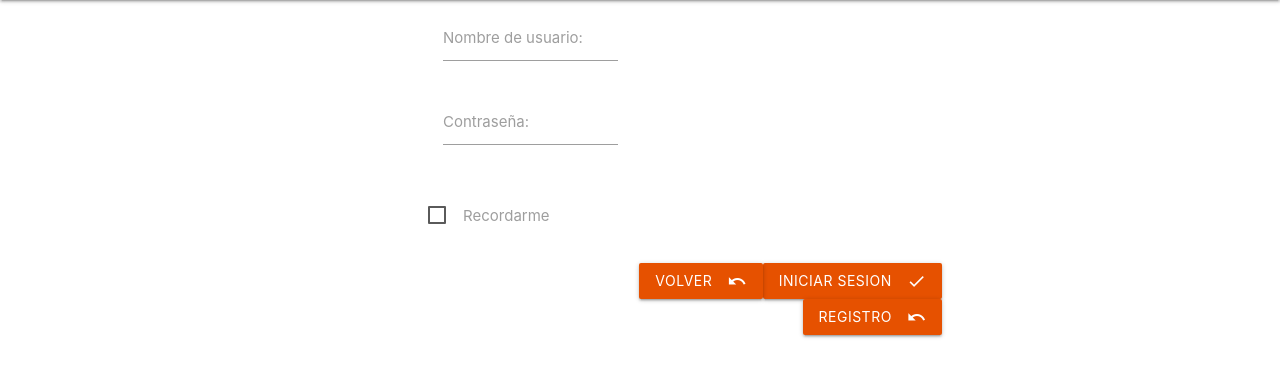
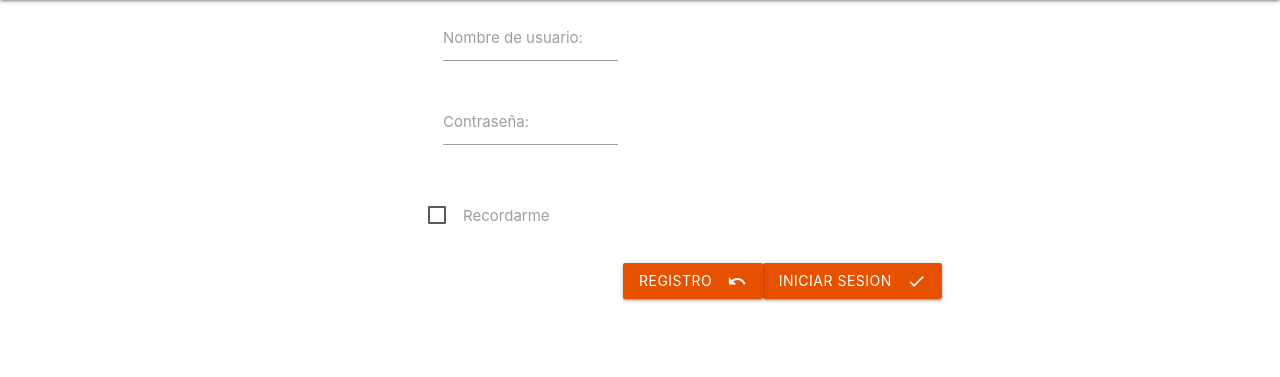
Before and after one commit to MDeBock/CaC-Django, a Django app: page /login in a window 1280 px wide. Shown: the part 64-441 px from the top of the page. Run offline with Django 4.2, Linux system fonts and the light colour scheme.

Commit message:
Guardando cambios

```diff
--- a/ProviRed/templates/proveedores/agregar-factura.html
+++ b/ProviRed/templates/proveedores/agregar-factura.html
@@ -11,7 +11,7 @@
     <form method="post" class="col">
         {% csrf_token %}
         {{ form.as_p }}
-        <button type="submit" class="btn">Agregar Factura</button><a href="{% url "home" %}" class="waves-effect waves-light btn orange darken-4 right"><i
+        <button type="submit" class="btn">Agregar Factura</button><a href="{% url "lista_facturas" %}" class="waves-effect waves-light btn orange darken-4 right"><i
                             class="material-icons left">undo</i>volver</a>
     </form>
 {% endblock %}
--- a/ProviRed/templates/proveedores/factura-form.html
+++ b/ProviRed/templates/proveedores/factura-form.html
@@ -75,7 +75,7 @@
                       <div class="row">
                         <div class="row col s8 right ">
                             <a class="waves-effect waves-light btn orange darken-4"><i class="material-icons right">save</i>Guardar</a>
-                            <a href="{% url 'home' %}" class="waves-effect waves-light btn orange darken-4"><i class="material-icons right">undo</i>volver</a>
+                            <a href="{% url 'lista_facturas' %}" class="waves-effect waves-light btn orange darken-4"><i class="material-icons right">undo</i>volver</a>
                             <a class="waves-effect waves-light btn orange darken-4"><i class="material-icons right">clear_all</i>Limpiar</a>
 
                         </div>
--- a/ProviRed/templates/proveedores/login.html
+++ b/ProviRed/templates/proveedores/login.html
@@ -27,10 +27,8 @@
                     </p>
                 </div>
                 <div class="row col s8 right">
-                    <a href="{% url 'home' %}" class="waves-effect waves-light btn orange darken-4 right"><i
+                    <a href="{% url 'lista_facturas' %}" class="waves-effect waves-light btn orange darken-4 right"><i
                             class="material-icons right">check</i>Iniciar sesion</a>
-                    <a href="{% url "home" %}" class="waves-effect waves-light btn orange darken-4 right"><i
-                            class="material-icons right">undo</i>volver</a>
                     <a href="{% url "registro" %}" class="waves-effect waves-light btn orange darken-4 right"><i
                             class="material-icons right">undo</i>registro</a>
                 </div>
```
Also changed, not shown: ProviRed/templates/proveedores/lista_facturas.html (renamed from ProviRed/templates/proveedores/home.html, +5 -4 lines).
